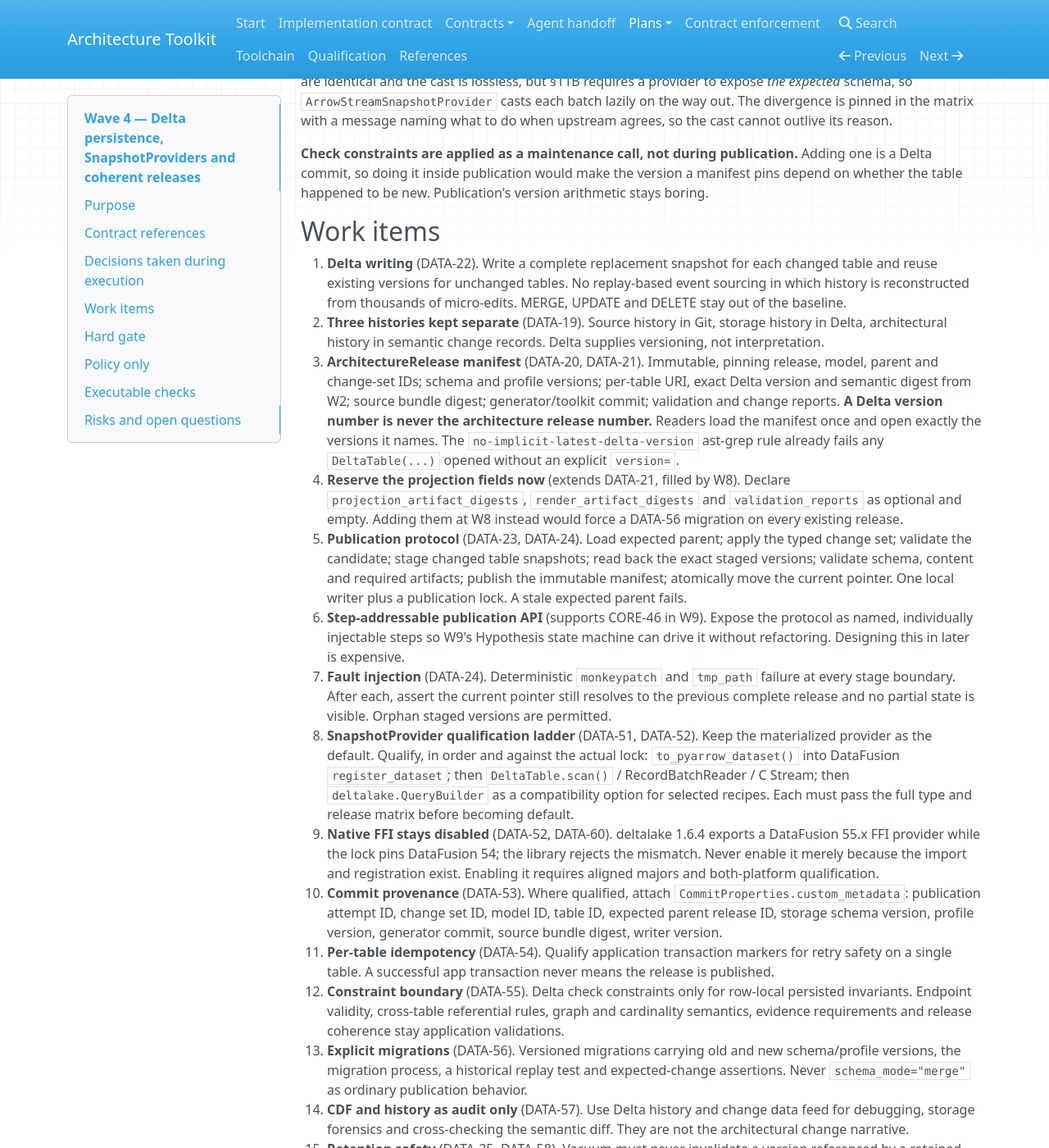
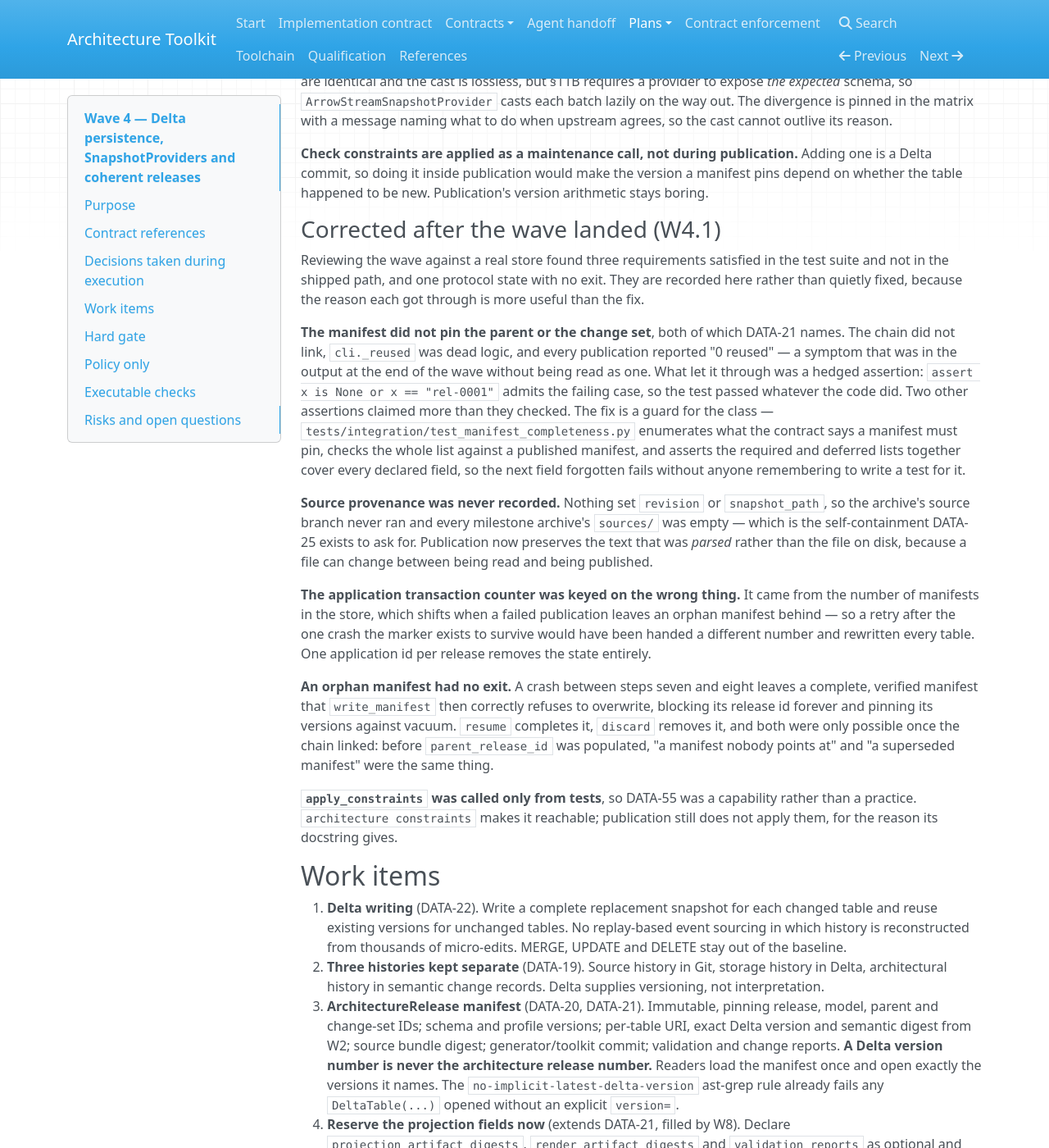
Before and after one commit to paul-heyse/architecture-toolkit, an MkDocs documentation site: the page built from docs/plans/w4-delta-releases.md, in a window 1280 px wide and 1400 px high, scrolled down 1877 px. Shown: the whole window at 82% size. Built offline with MkDocs 1.6.1, drawn with Linux system fonts in a browser that asks for light colours; nearby versions of some CDN libraries.

Commit message:
Record what the hardening pass corrected, and retire the stale ty references
`docs/plans/w4-delta-releases.md` gains what W4.1 found and why each thing got through, because
the reason is more useful than the fix. The through-line: a hedged assertion admitted the failing
case, so a test passed whatever the code did — which is why the repair is a guard for the class
rather than for the instance.

`docs/implementation-contract.md` and `docs/contracts/core.md` still said the repository uses
`ty`, which W1's Pyrefly migration made false, and `docs/agent-handoff.md` still instructed
somebody to perform that migration. Corrected to describe the configuration in force, including
the coverage floor W3 raised to 100. Noticed while planning this pass and fixed here rather than
carried further, since a contract that misdescribes the toolchain is the kind of staleness that
compounds.

Verified end to end: two publications link parent to child and report 11 tables reused; the
manifest pins a store-relative source snapshot and the git revision; the archive carries that
source with a digest matching the manifest; `constraints --apply` brings a real store into
compliance. All nineteen W4 requirements remain evidenced as passed.

Co-Authored-By: Claude Opus 5 (1M context) <noreply@anthropic.com>

```diff
--- a/docs/plans/w4-delta-releases.md
+++ b/docs/plans/w4-delta-releases.md
@@ -92,6 +92,43 @@ so the cast cannot outlive its reason.
 **Check constraints are applied as a maintenance call, not during publication.** Adding one is a
 Delta commit, so doing it inside publication would make the version a manifest pins depend on
 whether the table happened to be new. Publication's version arithmetic stays boring.
+
+### Corrected after the wave landed (W4.1)
+
+Reviewing the wave against a real store found three requirements satisfied in the test suite and
+not in the shipped path, and one protocol state with no exit. They are recorded here rather than
+quietly fixed, because the reason each got through is more useful than the fix.
+
+**The manifest did not pin the parent or the change set**, both of which DATA-21 names. The chain
+did not link, `cli._reused` was dead logic, and every publication reported "0 reused" — a symptom
+that was in the output at the end of the wave without being read as one. What let it through was
+a hedged assertion: `assert x is None or x == "rel-0001"` admits the failing case, so the test
+passed whatever the code did. Two other assertions claimed more than they checked. The fix is a
+guard for the class — `tests/integration/test_manifest_completeness.py` enumerates what the
+contract says a manifest must pin, checks the whole list against a published manifest, and
+asserts the required and deferred lists together cover every declared field, so the next field
+forgotten fails without anyone remembering to write a test for it.
+
+**Source provenance was never recorded.** Nothing set `revision` or `snapshot_path`, so the
+archive's source branch never ran and every milestone archive's `sources/` was empty — which is
+the self-containment DATA-25 exists to ask for. Publication now preserves the text that was
+*parsed* rather than the file on disk, because a file can change between being read and being
+published.
+
+**The application transaction counter was keyed on the wrong thing.** It came from the number of
+manifests in the store, which shifts when a failed publication leaves an orphan manifest behind —
+so a retry after the one crash the marker exists to survive would have been handed a different
+number and rewritten every table. One application id per release removes the state entirely.
+
+**An orphan manifest had no exit.** A crash between steps seven and eight leaves a complete,
+verified manifest that `write_manifest` then correctly refuses to overwrite, blocking its release
+id forever and pinning its versions against vacuum. `resume` completes it, `discard` removes it,
+and both were only possible once the chain linked: before `parent_release_id` was populated, "a
+manifest nobody points at" and "a superseded manifest" were the same thing.
+
+**`apply_constraints` was called only from tests**, so DATA-55 was a capability rather than a
+practice. `architecture constraints` makes it reachable; publication still does not apply them,
+for the reason its docstring gives.
 
 ## Work items
 
```
Also changed, not shown: docs/agent-handoff.md (+0 -3 lines), docs/contracts/core.md (+2 -1 lines), docs/implementation-contract.md (+6 -4 lines), docs/qualification.md (+1 -1 lines).
